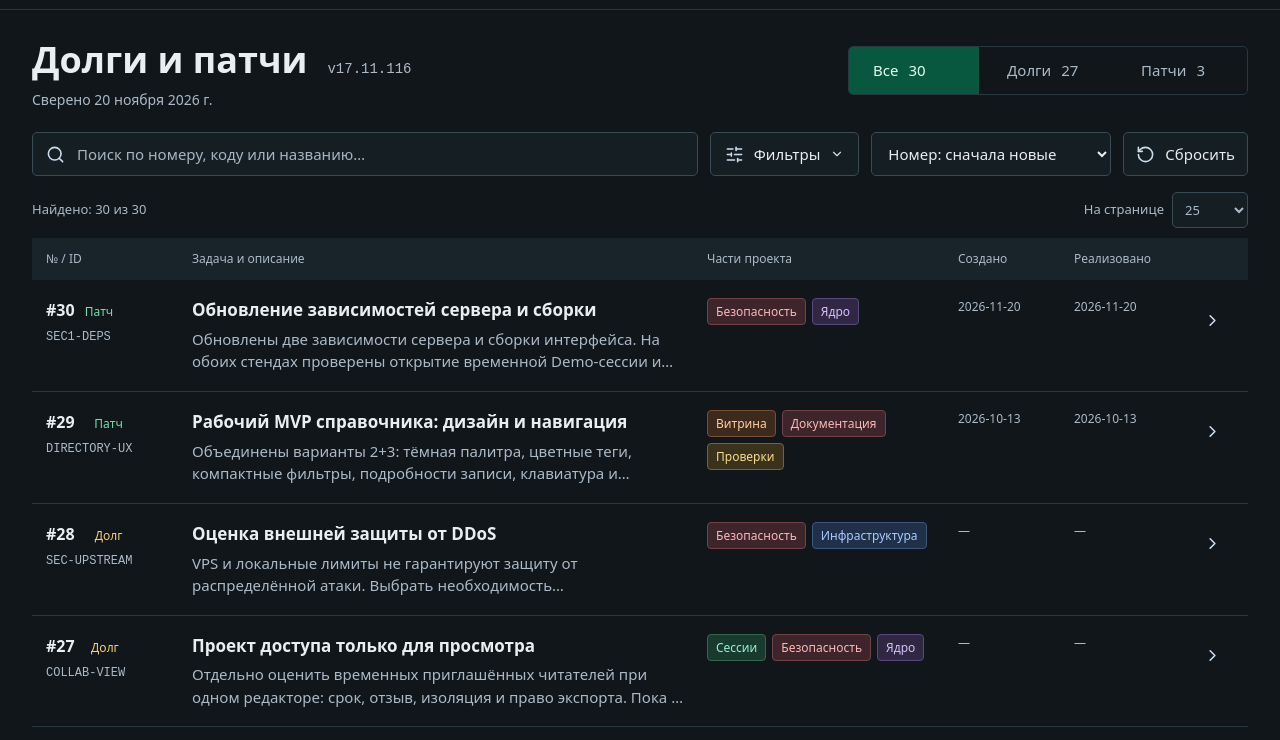
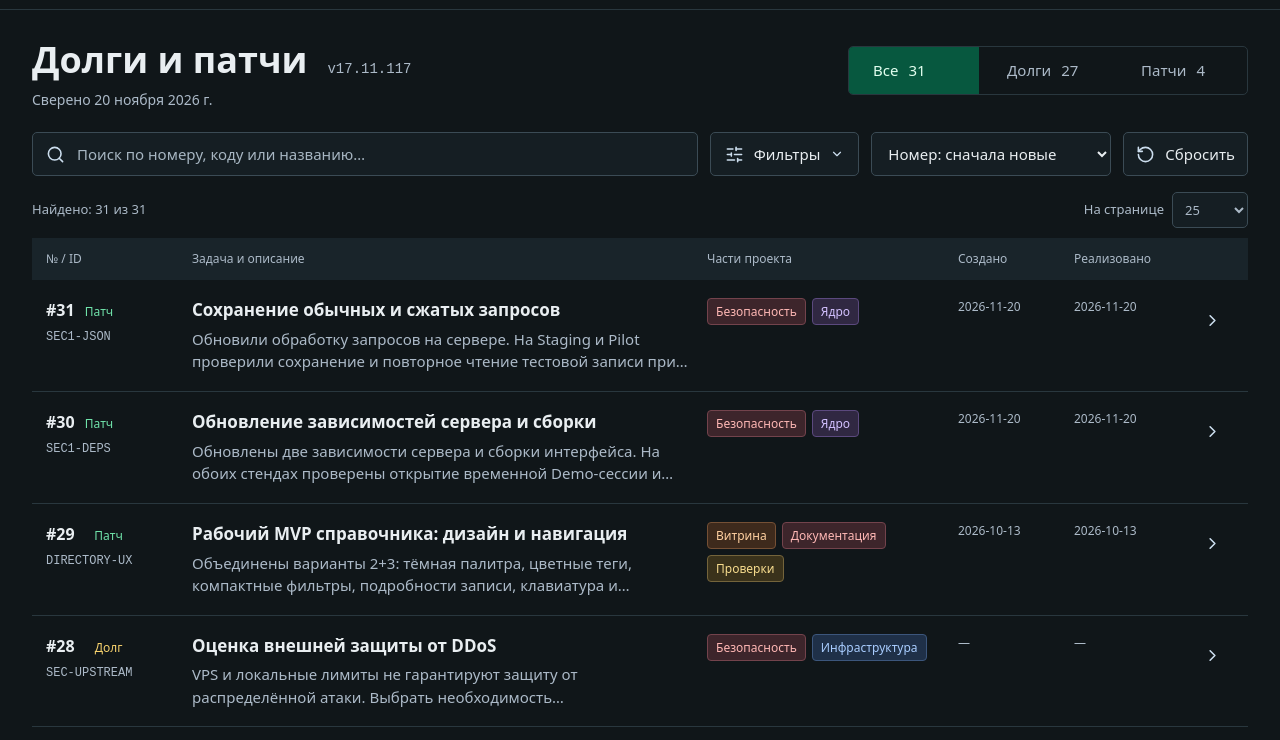
Before and after one commit to sunpole/uChurch-public, a plain HTML site: page catalog.html in a window 1280 px wide. Shown: the part 60-800 px from the top of the page. Drawn offline with Linux system fonts and the light colour scheme.

Commit message:
docs: publish v17.11.117 catalog card and release history

```diff
--- a/assets/catalog.js
+++ b/assets/catalog.js
@@ -1,4 +1,5 @@
 window.UCHURCH_CATALOG = [
+  {"stage": "product", "version": "v17.11.117", "ru": "Обновили обработку запросов на сервере. На Staging и Pilot проверили сохранение и повторное чтение тестовой записи при передаче сжатого JSON.", "en": "Updated server request processing. Both Staging and Pilot passed a compressed JSON save and reload check with a synthetic record."},
   {"stage": "product", "version": "v17.11.116", "ru": "Обновлены две зависимости сервера и сборки интерфейса. На обоих стендах проверены открытие временной Demo-сессии и чтение её синтетических данных. Остальные обновления зависимостей остаются в очереди.", "en": "Two dependencies used by the server and the interface build have been updated. A fresh temporary Demo session was opened and its synthetic data read on both deployments. Further dependency updates remain in the backlog."},
   {
     "stage": "product",
--- a/assets/work-directory.js
+++ b/assets/work-directory.js
@@ -1,4 +1,4 @@
-import { validateCatalog, readFilters, writeFilters, selectItems, rangeError, dateKeys, sorts } from './work-directory-model.mjs?v=v17.11.116';
+import { validateCatalog, readFilters, writeFilters, selectItems, rangeError, dateKeys, sorts } from './work-directory-model.mjs?v=v17.11.117';
 
 const form = document.querySelector('#filters');
 const results = document.querySelector('[data-results]');
@@ -167,7 +167,7 @@ function updateFilters() {
   filters=readFilters(search,data.parts); render();
 }
 try {
-  const response=await fetch('assets/work-items.json?v=v17.11.116',{cache:'no-store'});
+  const response=await fetch('assets/work-items.json?v=v17.11.117',{cache:'no-store'});
   if(!response.ok) throw Error('Directory unavailable');
   data=validateCatalog(await response.json());
   filters=readFilters(params,data.parts);
--- a/assets/work-items.json
+++ b/assets/work-items.json
@@ -703,6 +703,27 @@
         "description": "Two dependencies used by the server and the interface build have been updated. A fresh temporary Demo session was opened and its synthetic data read on both deployments. Further dependency updates remain in the backlog."
       },
       "source": "docs/release-v17.11.116.md"
+    },
+    {
+      "number": 31,
+      "code": "SEC1-JSON",
+      "kind": "patch",
+      "parts": [
+        "security",
+        "core"
+      ],
+      "createdOn": "2026-11-20",
+      "implementedOn": "2026-11-20",
+      "version": "v17.11.117",
+      "ru": {
+        "title": "Сохранение обычных и сжатых запросов",
+        "description": "Обновили обработку запросов на сервере. На Staging и Pilot проверили сохранение и повторное чтение тестовой записи при передаче сжатого JSON."
+      },
+      "en": {
+        "title": "Saving regular and compressed JSON requests",
+        "description": "Updated server request processing. Both Staging and Pilot passed a compressed JSON save and reload check with a synthetic record."
+      },
+      "source": "docs/release-v17.11.117.md"
     }
   ]
 }
--- a/catalog.html
+++ b/catalog.html
@@ -8,7 +8,7 @@
   <link rel="canonical" href="https://sunpole.github.io/uChurch-public/catalog.html">
   <title>uChurch — справочник долгов и патчей</title>
   <link rel="icon" href="assets/favicon.svg" type="image/svg+xml">
-  <link rel="stylesheet" href="assets/work-directory.css?v=v17.11.116">
+  <link rel="stylesheet" href="assets/work-directory.css?v=v17.11.117">
 </head>
 <body>
   <a class="skip-link" href="#directory-results" data-ru="К списку задач" data-en="Skip to items">К списку задач</a>
@@ -18,7 +18,7 @@
     <div class="languages"><button type="button" data-language="ru">RU</button><button type="button" data-language="en">EN</button></div>
   </header>
   <main>
-    <div class="directory-heading"><div><div class="title-line"><h1 data-ru="Долги и патчи" data-en="Debts and patches">Долги и патчи</h1><span class="version">v17.11.116</span></div><p data-summary></p></div></div>
+    <div class="directory-heading"><div><div class="title-line"><h1 data-ru="Долги и патчи" data-en="Debts and patches">Долги и патчи</h1><span class="version">v17.11.117</span></div><p data-summary></p></div></div>
     <form id="filters" role="search">
       <div class="status-switch" aria-label="Type">
         <button type="button" data-kind=""><span data-ru="Все" data-en="All">Все</span><span data-total></span></button>
@@ -58,7 +58,7 @@
     <div class="detail-top"><span data-detail-number></span><button type="button" class="icon-button" data-close-detail data-label-ru="Назад к списку" data-label-en="Back to list"><img class="icon" src="assets/icons/x.svg" alt=""></button></div>
     <div data-detail-body></div>
   </dialog>
-  <footer><a href="docs/work-directory.md" data-ru="Правила и источники" data-en="Rules and sources">Правила и источники</a><a href="index.html#history" data-ru="Прежняя история версий" data-en="Earlier version history">Прежняя история версий</a><a href="https://github.com/sunpole/uChurch-public">GitHub</a><span class="version">v17.11.116</span></footer>
-  <script type="module" src="assets/work-directory.js?v=v17.11.116"></script>
+  <footer><a href="docs/work-directory.md" data-ru="Правила и источники" data-en="Rules and sources">Правила и источники</a><a href="index.html#history" data-ru="Прежняя история версий" data-en="Earlier version history">Прежняя история версий</a><a href="https://github.com/sunpole/uChurch-public">GitHub</a><span class="version">v17.11.117</span></footer>
+  <script type="module" src="assets/work-directory.js?v=v17.11.117"></script>
 </body>
 </html>
```
Also changed, not shown: index.html (+1 -1 lines), 2 other files.
